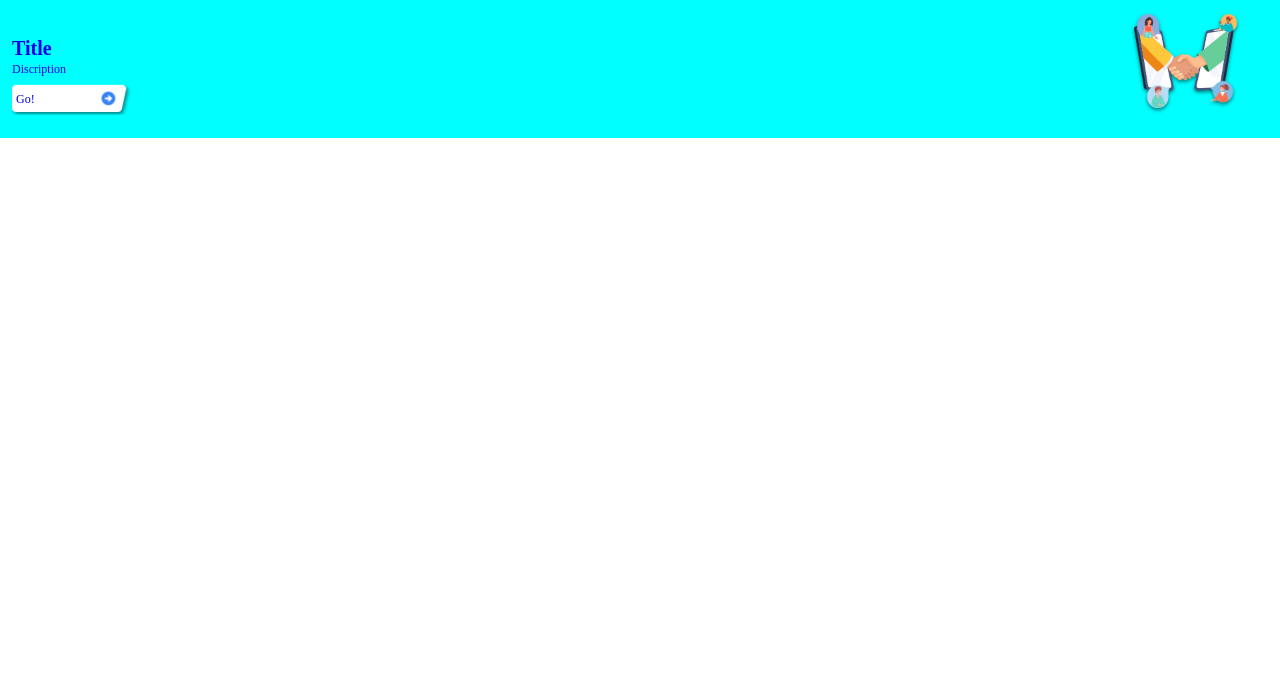
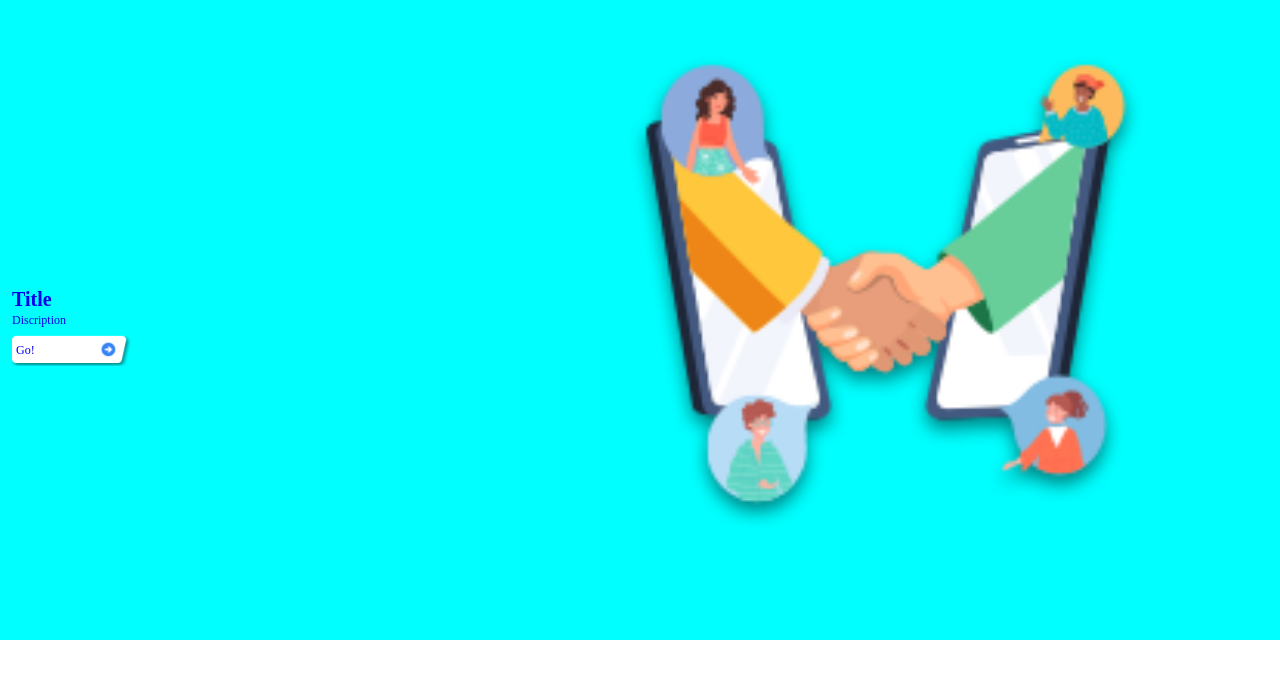
Before and after one commit to asdffgap/web-banner, a plain HTML site: page index.html in a window 1280 px wide. Drawn offline with Linux system fonts and the light colour scheme.

Commit message:
2:1 ratio

```diff
--- a/index.html
+++ b/index.html
@@ -22,9 +22,10 @@
         }
         .container{
             width:100%;
-            height:138px;
+            padding-top:50%;
             background-color: aqua;
             position: relative;
+
         }
         .content-Left{
             position:absolute;
```
